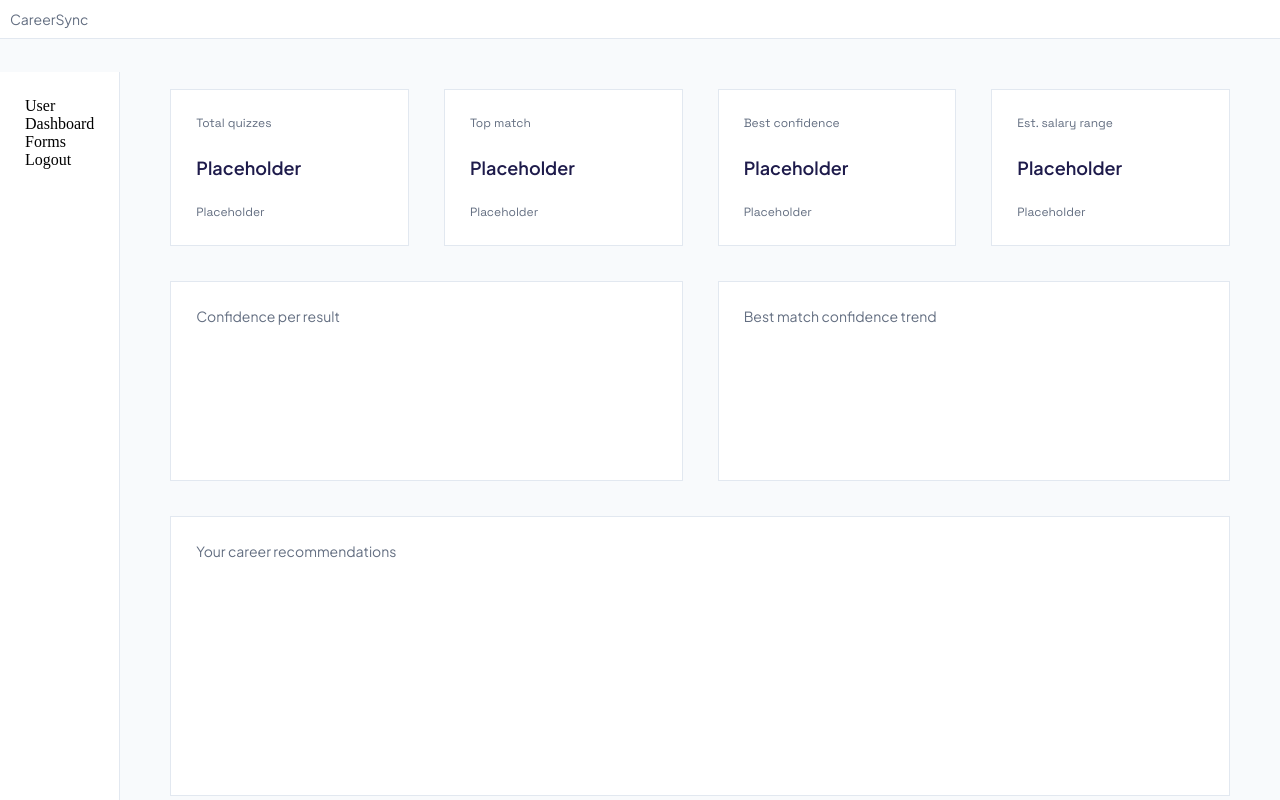
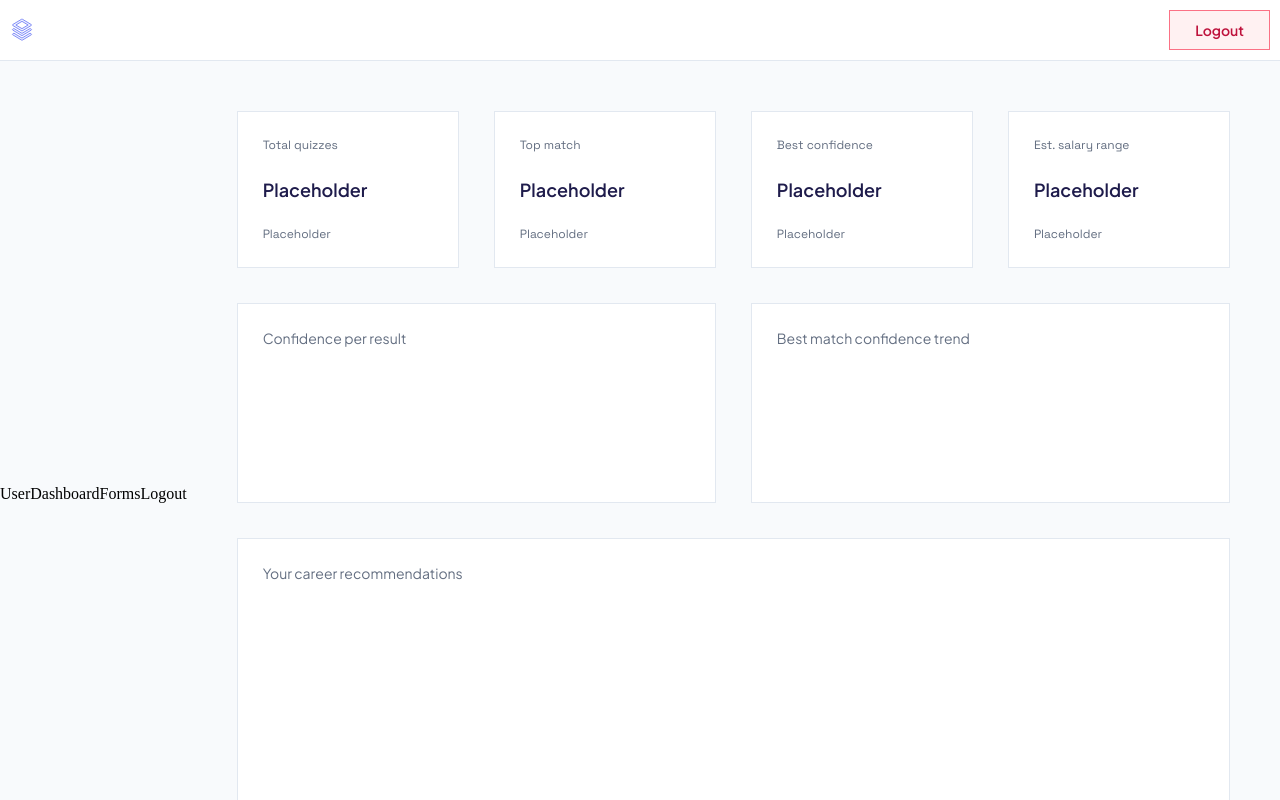
Before and after one commit to maki-sig/CareerSync, a Next.js app in the folder careersync/: page /dashboard in a window 1280 px wide. Built offline with nearby package versions, Linux system fonts and the light colour scheme.

Commit message:
Update: Dashboard 3rd progress.

```diff
--- a/careersync/app/components/header.tsx
+++ b/careersync/app/components/header.tsx
@@ -1,7 +1,7 @@
 "use client"
 
 import { useRouter } from "next/navigation"
-import ThemeToggle from "./themetoggle"
+
 import "../styles/nav.css"
 import Spark from "@/public/gemini.svg"
 
@@ -38,7 +38,7 @@ export default function Header({ page = 1, totalPages = 4, onRestart }: HeaderPr
                 />
             </div>
 
-            <ThemeToggle />
+
 
         </div>
     )
--- a/careersync/app/components/navbar.tsx
+++ b/careersync/app/components/navbar.tsx
@@ -1,11 +1,34 @@
-import "../styles/dashnav.css"
+"use client"
+
+import { useRouter } from "next/navigation"
+import "../styles/nav.css"
+import Spark from "@/public/gemini.svg"
 
 export default function Navbar() {
+    const router = useRouter()
+
+    const handleLogout = () => {
+        // Clear session cookies
+        document.cookie = "careersync_user_id=; path=/; max-age=0";
+        document.cookie = "careersync_submitted=; path=/; max-age=0";
+
+        // Redirect home or to login
+        router.push("/")
+    }
+
     return (
-        <nav className="dash-nav">
-            <span className="option-txt">
-                CareerSync
-            </span>
-        </nav>
+        <div className="head-grp">
+
+            <div className="nav-bar">
+                <Spark />
+                <button className="btn-txt" onClick={handleLogout}>Logout</button>
+            </div>
+
+            {/* divider line matching header style but no progress logic */}
+            <div className="progress-bar-track">
+                <div className="progress-bar-fill" style={{ width: "0%" }} />
+            </div>
+
+        </div>
     )
 }
--- a/careersync/app/components/sidebar.tsx
+++ b/careersync/app/components/sidebar.tsx
@@ -1,4 +1,4 @@
-import "../styles/dashnav.css"
+import "../styles/nav.css"
 
 export default function Sidebar() {
     return (
--- a/careersync/app/dashboard/page.tsx
+++ b/careersync/app/dashboard/page.tsx
@@ -1,5 +1,5 @@
 import "../styles/dashboard.css"
-import ThemeToggle from "../components/themetoggle"
+
 import Nav from "../components/navbar"
 import Side from "../components/sidebar"
 
--- a/careersync/app/forms/formsclient.tsx
+++ b/careersync/app/forms/formsclient.tsx
@@ -3,7 +3,7 @@
 import { useState } from "react"
 import { useRouter } from "next/navigation"
 import Header from "../components/header"
-import ThemeToggle from "../components/themetoggle"
+
 import CSicon from "@/public/cs.svg"
 import ITicon from "@/public/it.svg"
 import "../styles/forms.css"
@@ -174,8 +174,7 @@ export default function Forms() {
 
     return (
         <>
-            {page === 1 && <ThemeToggle />}
-            {page !== 1 && <Header page={page - 1} totalPages={4} onRestart={handleRestart} />}
+            <Header page={page} totalPages={5} onRestart={handleRestart} />
 
             <form className="forms">
 
--- a/careersync/app/portal/page.tsx
+++ b/careersync/app/portal/page.tsx
@@ -2,7 +2,7 @@
 
 import { useState } from "react";
 import { useRouter } from "next/navigation";
-import ThemeToggle from "../components/themetoggle";
+
 import "../styles/login.css"
 import Loginicon from "@/public/login.svg"
 import EyeIcon from "@/public/eye.svg"
@@ -329,7 +329,7 @@ export default function Portal() {
 
     return (
         <>
-            <ThemeToggle />
+
             <section className="login-signup-section">
                 {view === "login"
                     ? <LoginForm onSwitch={() => setView("signup")} />
--- a/careersync/app/styles/dashnav.css
+++ /dev/null
@@ -1,26 +0,0 @@
-.dash-nav {
-    width: 100%;
-    justify-content: space-between;
-    display: flex;
-    flex-direction: row;
-    align-items: center;
-    padding: 10px;
-    top: 0;
-    position: sticky;
-
-    background-color: var(--card-bg);
-    border-bottom: 1px solid var(--card-border);
-}
-
-.side-bar {
-    display: flex;
-    flex-direction: column;
-    justify-content: start;
-    height: 100vh;
-    width: fit-content;
-
-    background-color: var(--card-bg);
-    border-right: 1px solid var(--card-border);
-    padding: 25px;
-    position: sticky;
-}
--- a/careersync/app/styles/nav.css
+++ b/careersync/app/styles/nav.css
@@ -14,7 +14,8 @@
     flex-direction: row;
     justify-content: space-between;
     align-items: center;
-    padding: 8px 10px;      /* compact on mobile */
+    padding: 8px 10px;
+    /* compact on mobile */
     align-self: stretch;
 
     /* style */
@@ -58,7 +59,8 @@
 .nav-bar button {
     /* layout */
     display: flex;
-    padding: 8px 16px;      /* shorter tap target on mobile */
+    padding: 8px 16px;
+    /* shorter tap target on mobile */
     justify-content: center;
     align-items: center;
     gap: 8px;
```
Also changed, not shown: careersync/app/results/resultsclient.tsx (+4 -4 lines), careersync/app/styles/forms.css (+8 -8 lines), careersync/app/styles/results.css (+4 -4 lines).
